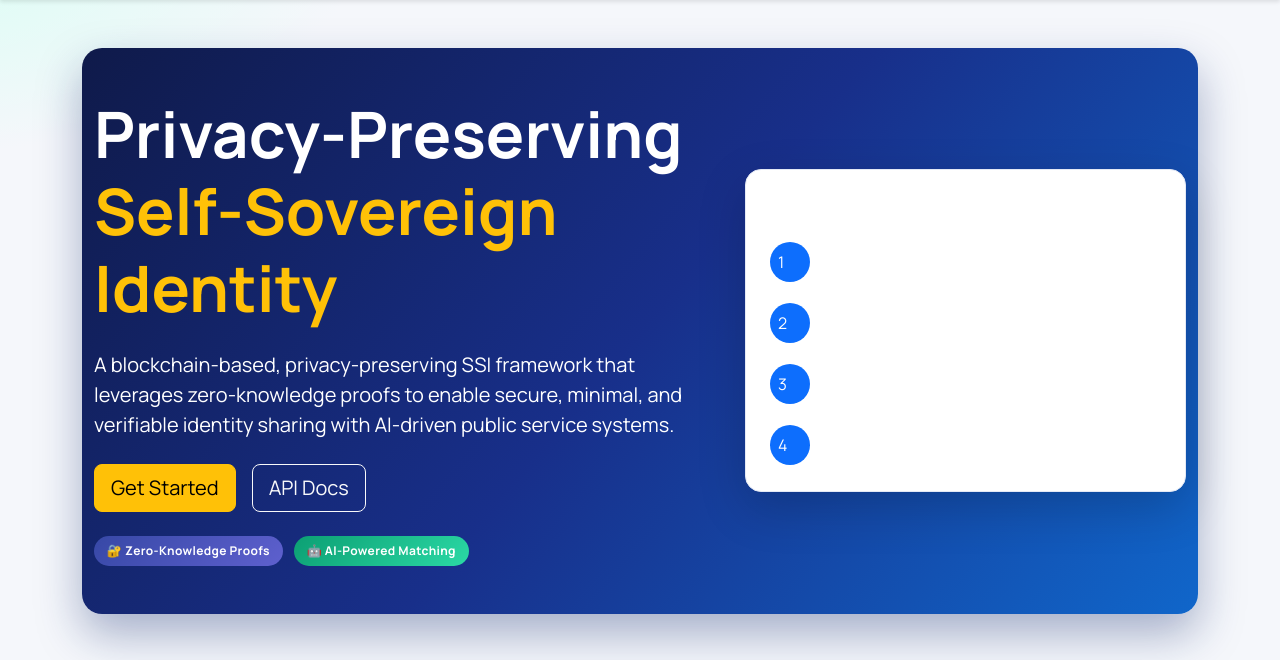
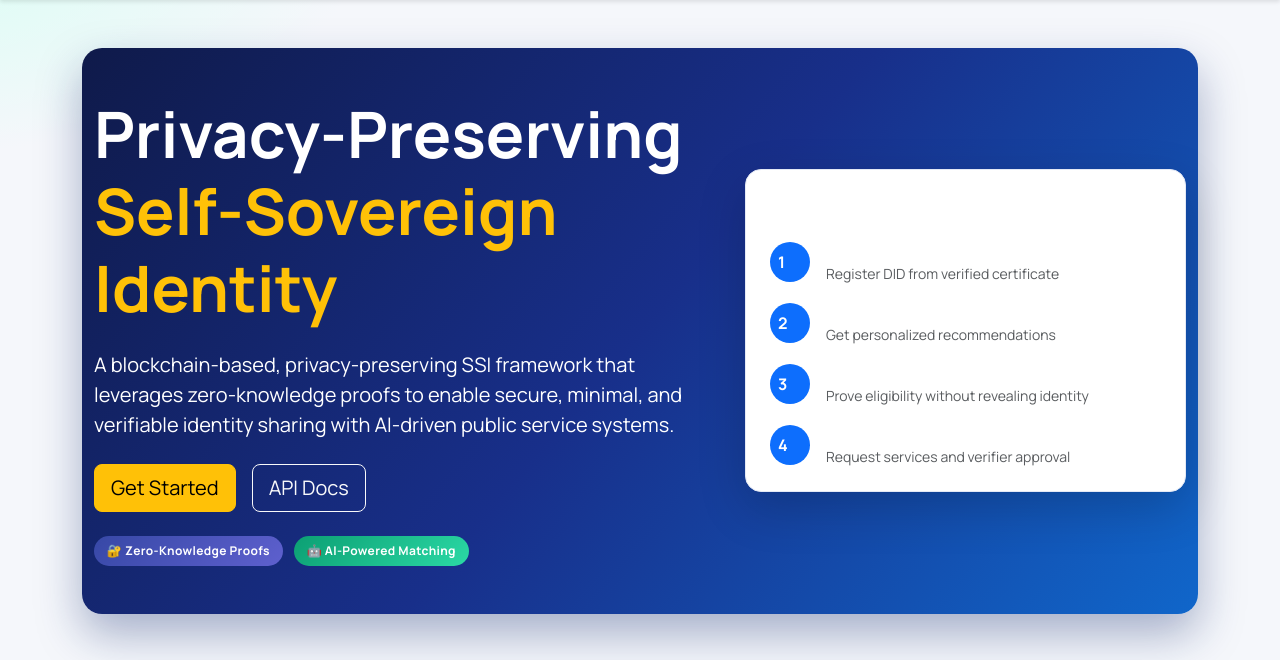
Before and after one commit to SrinivasPaiM/CertifyChain, a Django app: page / in a window 1280 px wide. Shown: the part 63-723 px from the top of the page. Run offline with Django 5.2, Linux system fonts and the light colour scheme.

Commit message:
Restore ZK proof improvements and fix UI contrast
- Add shareable proof vs full proof separation
- Add copy button for shareable proof
- Add privacy warnings
- Fix home page 4-step text contrast

```diff
--- a/templates/enhanced/home.html
+++ b/templates/enhanced/home.html
@@ -29,20 +29,20 @@
                 <div class="panel p-4 shadow-lg">
                     <h4 class="mb-3">How It Works</h4>
                     <div class="d-flex align-items-center mb-3">
-                        <div class="bg-primary rounded-circle p-2 me-3" style="width:40px;height:40px;">1</div>
-                        <div><strong>Create Identity</strong><p class="mb-0 small">Register DID from verified certificate</p></div>
+                        <div class="bg-primary rounded-circle p-2 me-3 text-white fw-bold" style="width:40px;height:40px;">1</div>
+                        <div><strong>Create Identity</strong><p class="mb-0 small text-muted">Register DID from verified certificate</p></div>
                     </div>
                     <div class="d-flex align-items-center mb-3">
-                        <div class="bg-primary rounded-circle p-2 me-3" style="width:40px;height:40px;">2</div>
-                        <div><strong>AI Matching</strong><p class="mb-0 small">Get personalized recommendations</p></div>
+                        <div class="bg-primary rounded-circle p-2 me-3 text-white fw-bold" style="width:40px;height:40px;">2</div>
+                        <div><strong>AI Matching</strong><p class="mb-0 small text-muted">Get personalized recommendations</p></div>
                     </div>
                     <div class="d-flex align-items-center mb-3">
-                        <div class="bg-primary rounded-circle p-2 me-3" style="width:40px;height:40px;">3</div>
-                        <div><strong>ZK Proofs</strong><p class="mb-0 small">Prove eligibility without revealing identity</p></div>
+                        <div class="bg-primary rounded-circle p-2 me-3 text-white fw-bold" style="width:40px;height:40px;">3</div>
+                        <div><strong>ZK Proofs</strong><p class="mb-0 small text-muted">Prove eligibility without revealing identity</p></div>
                     </div>
                     <div class="d-flex align-items-center">
-                        <div class="bg-primary rounded-circle p-2 me-3" style="width:40px;height:40px;">4</div>
-                        <div><strong>Access Services</strong><p class="mb-0 small">Request services and verifier approval</p></div>
+                        <div class="bg-primary rounded-circle p-2 me-3 text-white fw-bold" style="width:40px;height:40px;">4</div>
+                        <div><strong>Access Services</strong><p class="mb-0 small text-muted">Request services and verifier approval</p></div>
                     </div>
                 </div>
             </div>
```
Also changed, not shown: templates/enhanced/generate_zk_proof.html (+55 -11 lines), db.sqlite3.
